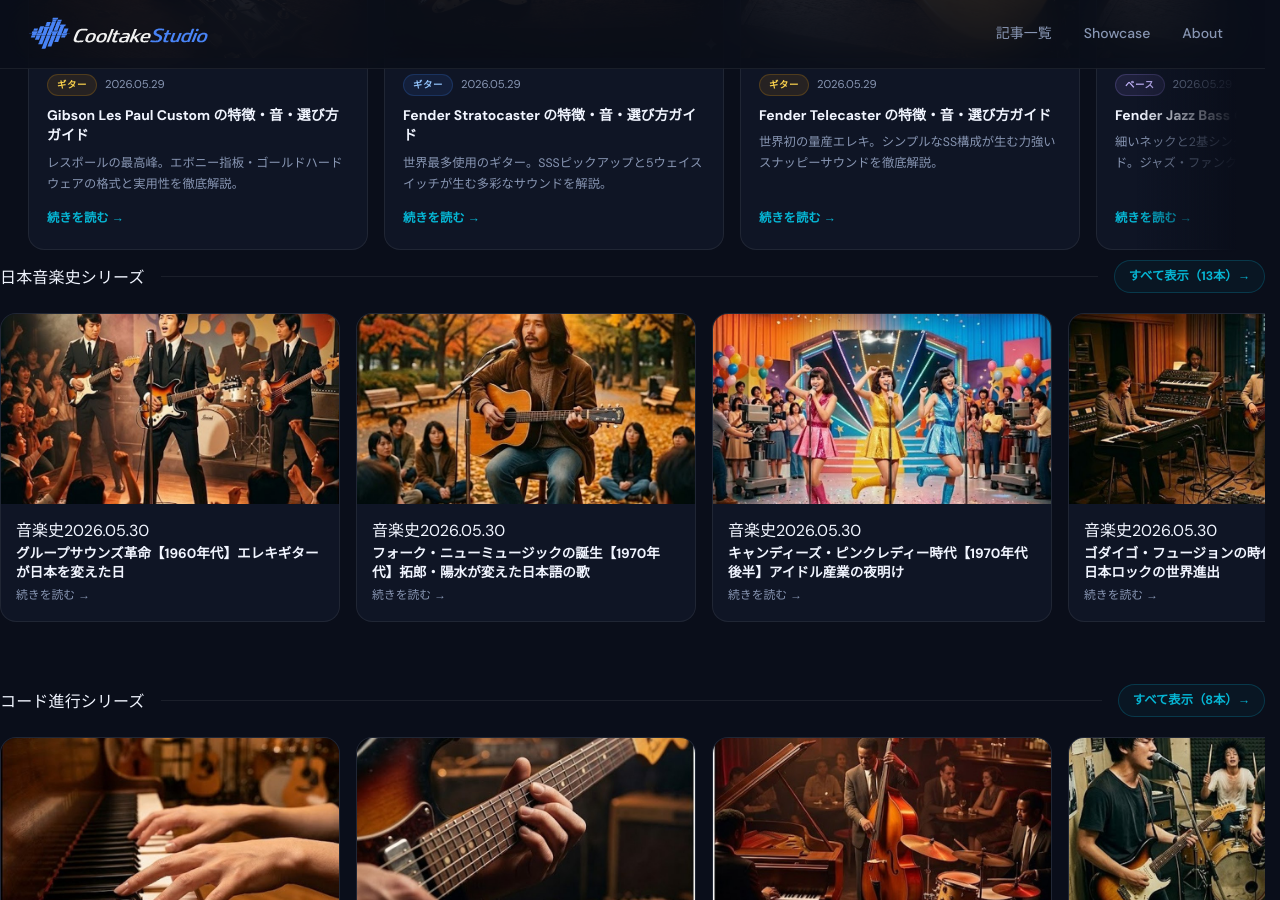
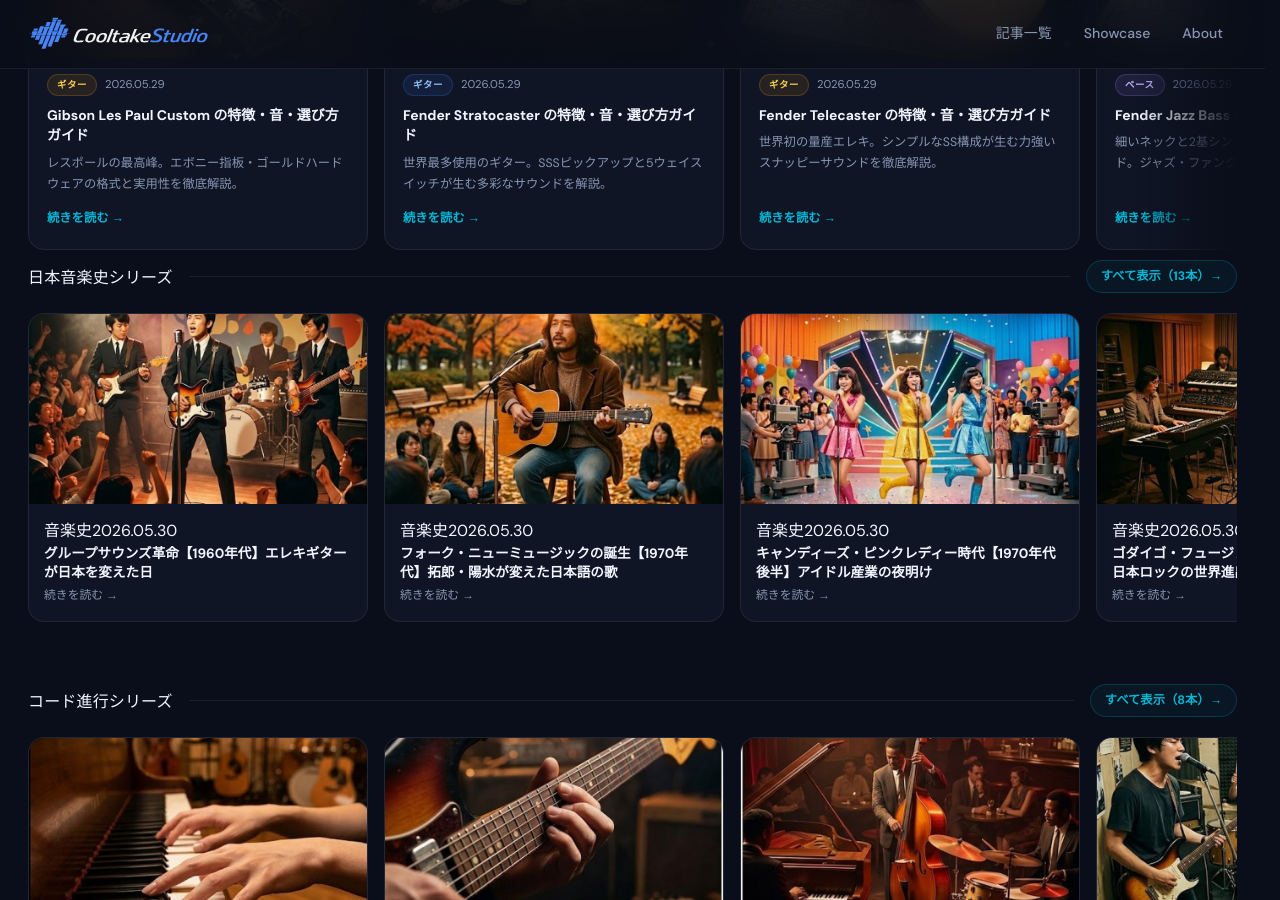
Before and after one commit to cooltake/cooltake-staging, a Jekyll site: the page index.html, which Jekyll copies as it is, in a window 1280 px wide and 900 px high, scrolled down 5128 px. Built offline with Jekyll 4.4.1, drawn with Linux system fonts in a browser that asks for light colours; some web fonts are replaced.

Commit message:
fix: wrap japan-music and chord-progression series in container-wide

```diff
--- a/index.html
+++ b/index.html
@@ -1113,6 +1113,7 @@
     </div>
   </div>
 
+  <div class="container-wide">
     <!-- シリーズ: 日本音楽史シリーズ -->
     <div class="series-block">
       <div class="series-head">
@@ -1360,6 +1361,7 @@
         <p>マイク・ミキサー・DAWソフトの選び方から、録音・MIX・マスタリングの基礎まで。宅録を始めたいクリエイターから、本格的な音楽制作を目指す方まで、実際に使って役立つ情報をお届けします。</p>
       </div>
     </div>
+  </div>
   </div>
 </section>
 
```
